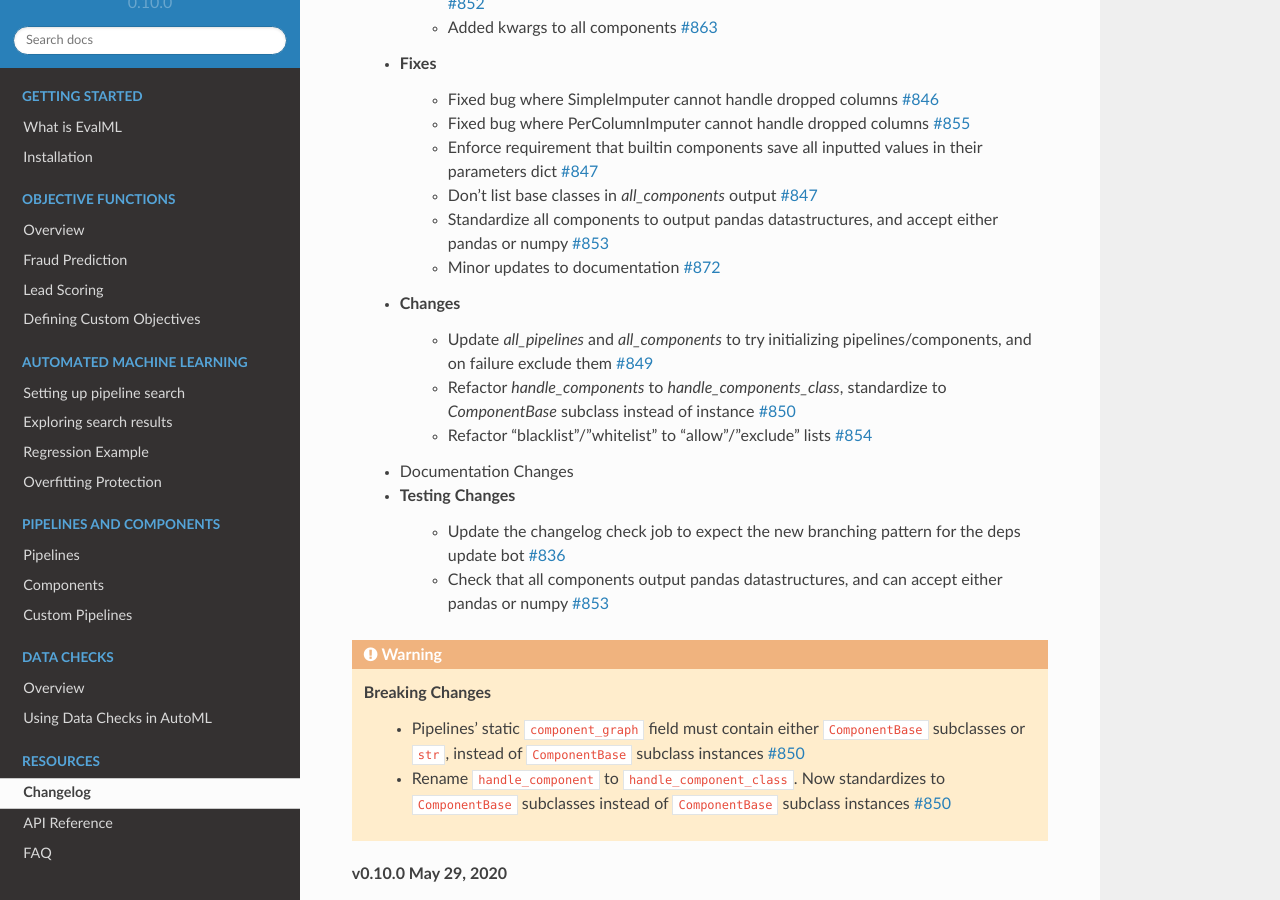
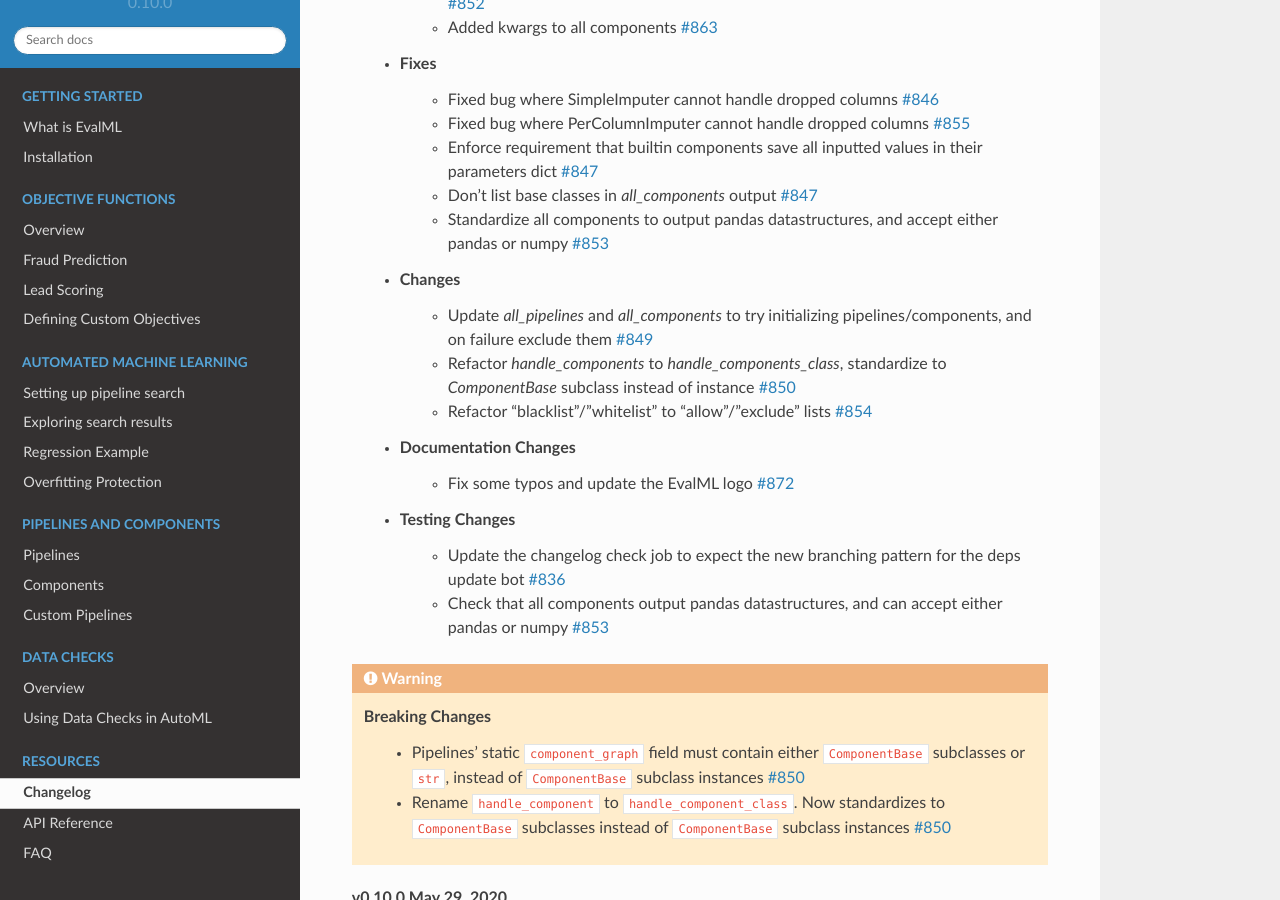
Before and after one commit to alteryx/evalml, a Sphinx documentation site: the page built from docs/source/changelog.rst, in a window 1280 px wide and 900 px high, scrolled down 523 px. Built offline with Sphinx 7.4.7 and the Read the Docs theme 2.0.0, drawn with Linux system fonts in a browser that asks for light colours; comment, search, counter and statistics services are not loaded.

Commit message:
Moving changelog edits to Documentation section.

```diff
--- a/docs/source/changelog.rst
+++ b/docs/source/changelog.rst
@@ -22,12 +22,12 @@
         * Enforce requirement that builtin components save all inputted values in their parameters dict :pr:`847`
         * Don't list base classes in `all_components` output :pr:`847`
         * Standardize all components to output pandas datastructures, and accept either pandas or numpy :pr:`853`
-        * Minor updates to documentation :pr:`872`
     * Changes
         * Update `all_pipelines` and `all_components` to try initializing pipelines/components, and on failure exclude them :pr:`849`
         * Refactor `handle_components` to `handle_components_class`, standardize to `ComponentBase` subclass instead of instance :pr:`850`
         * Refactor "blacklist"/"whitelist" to "allow"/"exclude" lists :pr:`854`
     * Documentation Changes
+        * Fix some typos and update the EvalML logo :pr:`872`
     * Testing Changes
         * Update the changelog check job to expect the new branching pattern for the deps update bot :pr:`836`
         * Check that all components output pandas datastructures, and can accept either pandas or numpy :pr:`853`
```
